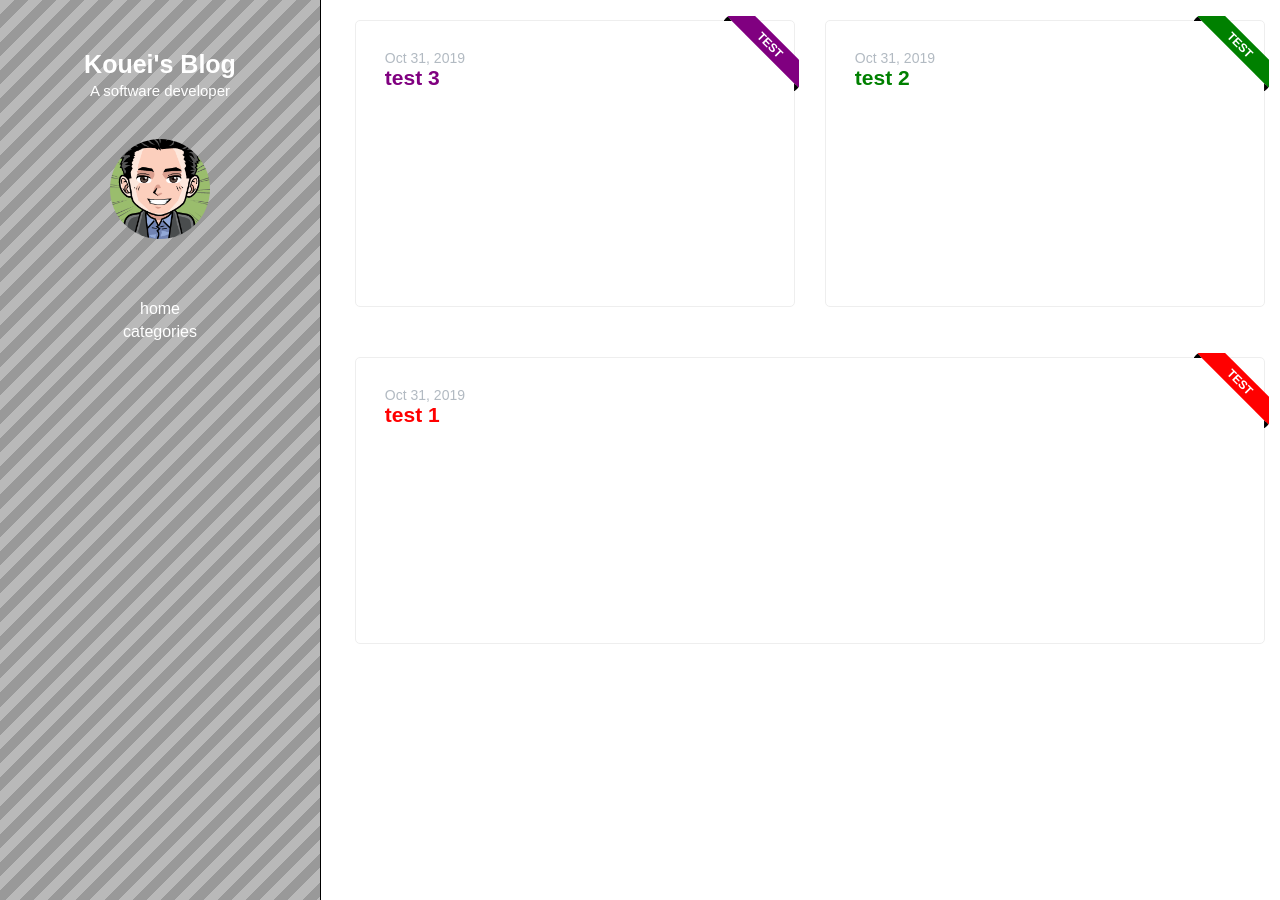
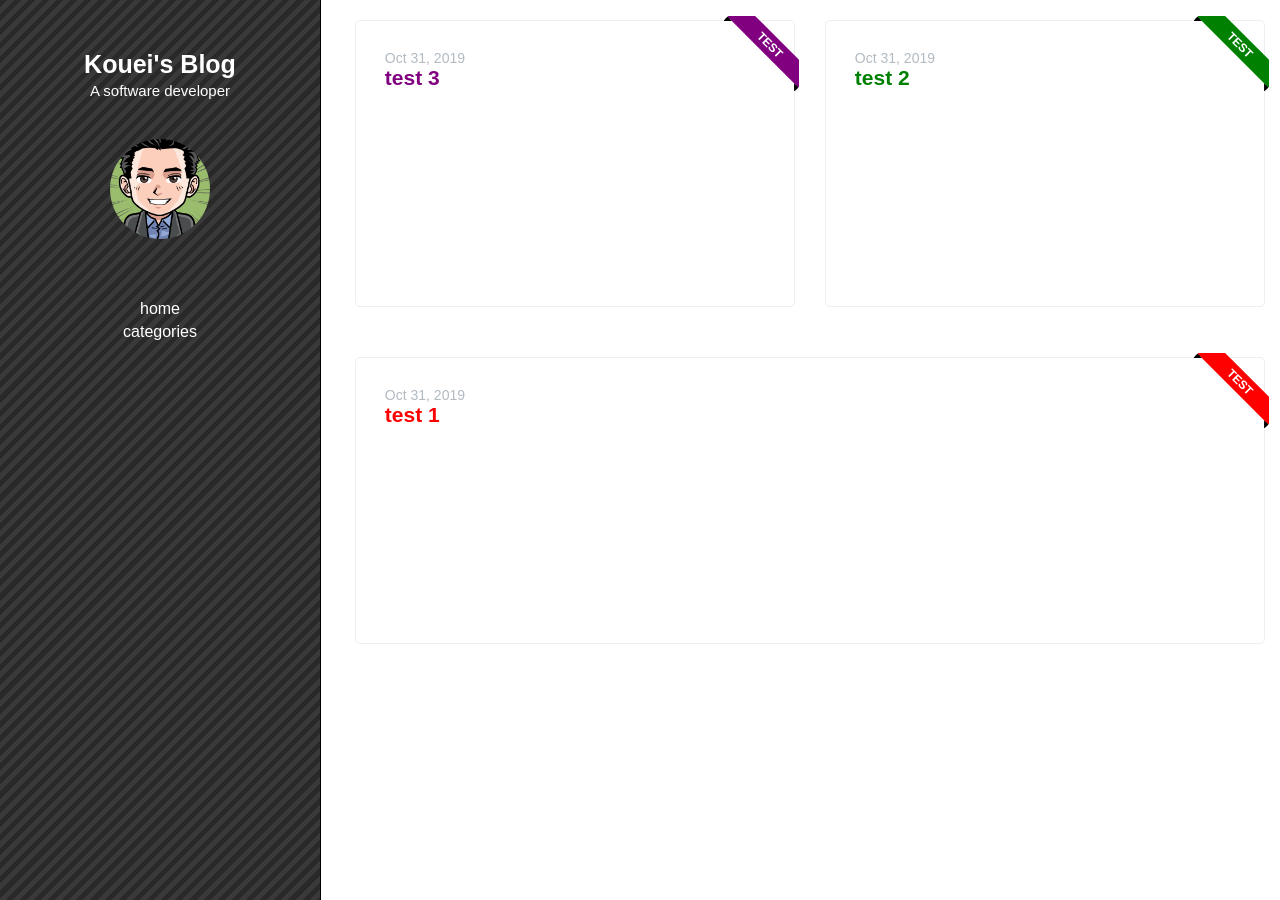
Before and after one commit to kouei-dev/kouei-dev.github.io, a Jekyll site: the page built from index.md, in a window 1280 px wide. Built offline with Jekyll 4.4.1, drawn with Linux system fonts in a browser that asks for light colours; our own code applies the rules of GitHub Pages for plain Markdown files.

Commit message:
[design] change header to dark theme

```diff
--- a/_sass/components/_layout.scss
+++ b/_sass/components/_layout.scss
@@ -9,10 +9,10 @@ header {
   //background-color: #808080;
   background: repeating-linear-gradient(
     135deg,
-    #B9B9B9,
-    #B9B9B9 10px,
-    #999999 10px,
-    #999999 20px
+    #292929,
+    #292929 5px,
+    #393939 5px,
+    #393939 10px
   );
   background-size: cover;
   position: absolute;
```
